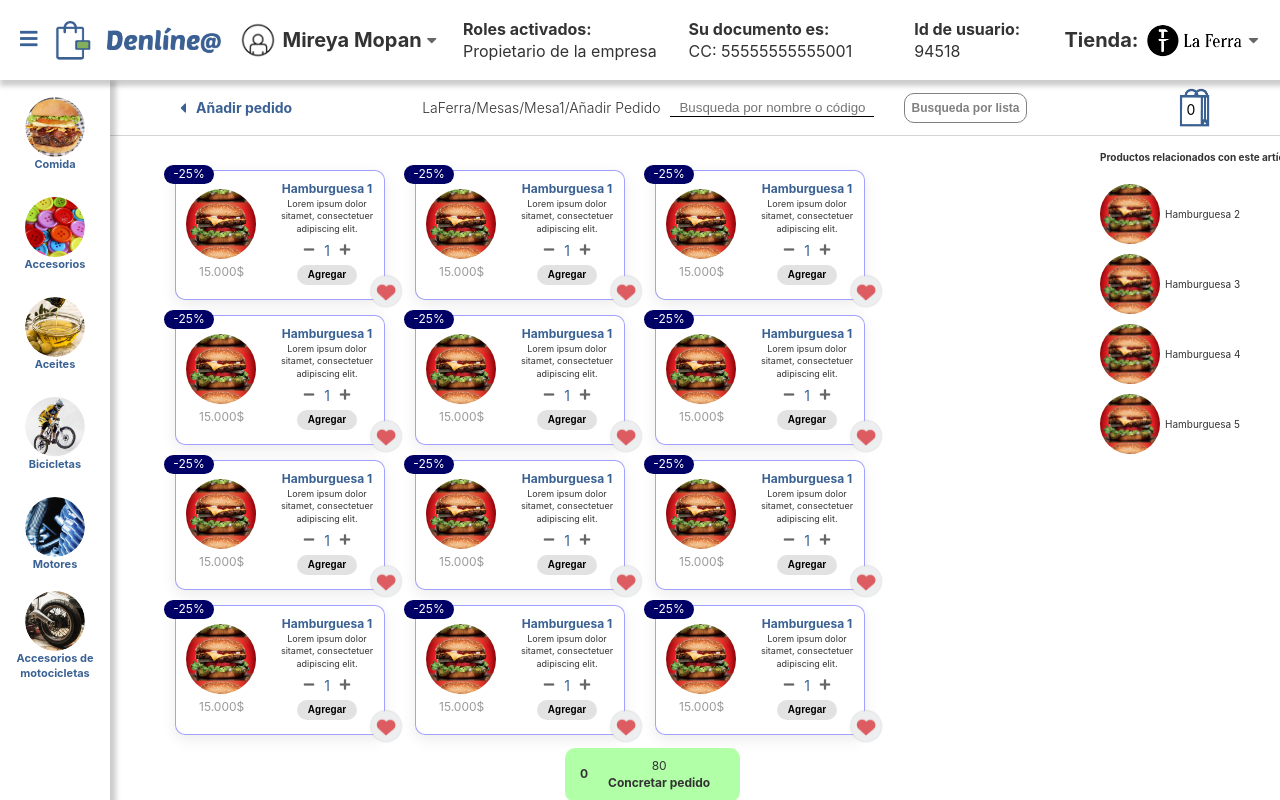
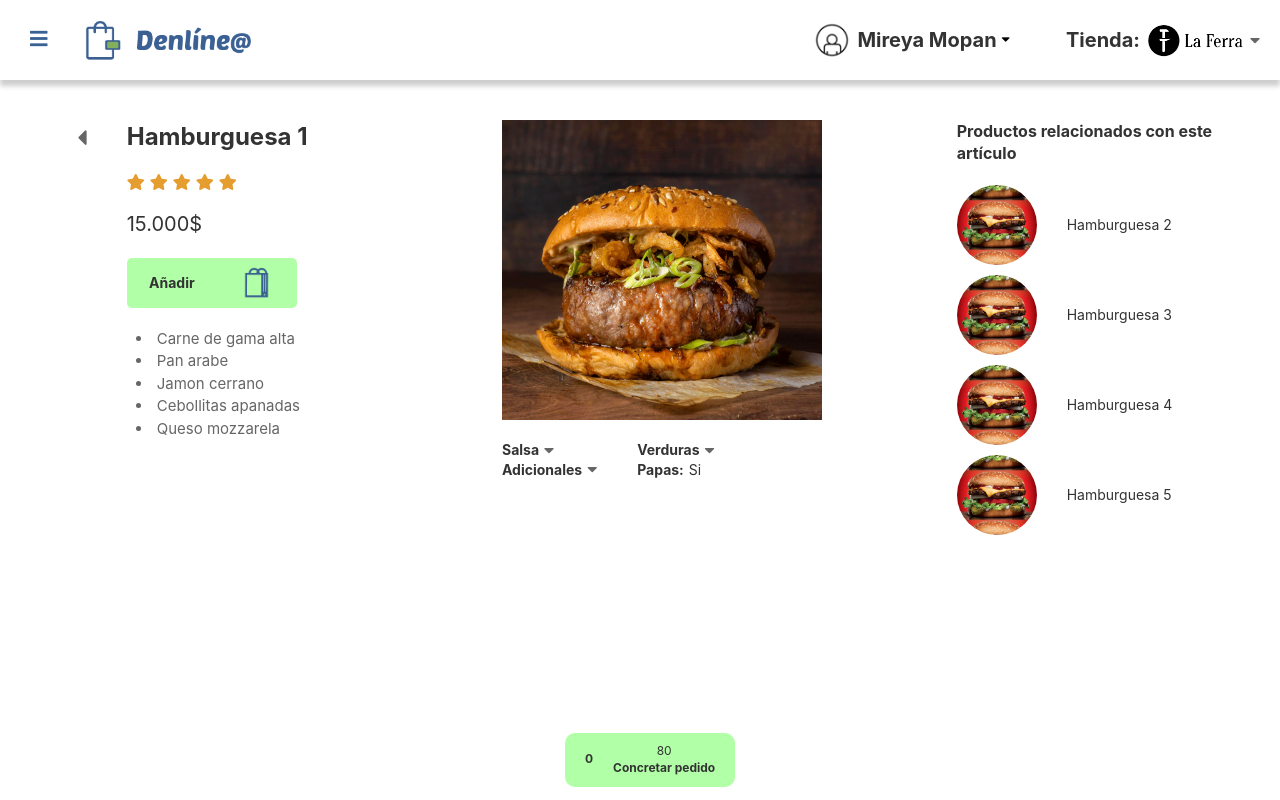
Before and after one commit to alexnaravez012/denlineamesas, a plain HTML site: page index.html in a window 1280 px wide. Drawn offline with nearby package versions, Linux system fonts and the light colour scheme.

Commit message:
correction of navbar and gallery

```diff
--- a/data/style.css
+++ b/data/style.css
@@ -1039,3 +1039,18 @@
     position: fixed !important;
     width: 150px;
 }
+
+.button-data-user {
+    border: none;
+    background-color: white;
+}
+
+.button-data-user:focus {
+    outline: none;
+}
+
+.drop-data-user {
+    border-bottom-right-radius: 15px;
+    border-bottom-left-radius: 15px;
+    padding: 20px !important;
+}
--- a/index.html
+++ b/index.html
@@ -14,32 +14,46 @@
 
 <body>
     <!--Navbar-->
-    <div class="uk-flex uk-flex-middle padding-horizontal-10 navbar">
-        <div uk-toggle="target: .menu-vertical; cls: show">
+    <div class="uk-flex uk-flex-between navbar">
+        <div class="uk-flex uk-flex-middle">
+            <div uk-toggle="target: .menu-vertical; cls: show" class="padding-horizontal-20">
                 <i class="fas fa-bars font-size-20 color-blue cursor-pointer" style="margin-left: 10px;" uk-toggle="target: .main-container; cls: width-menu-vertical"></i>
             </div>
+            <div>
                 <img src="./data/logo1.png" class="cursor-pointer logo1-size" alt="">
-        <div class="cursor-pointer uk-inline uk-flex uk-flex-middle uk-width-1-2">
+            </div>
+        </div>
+        <div class="uk-flex uk-flex-middle">
+            <div class="uk-inline cursor-pointer padding-horizontal-30">
+                <button class="button-data-user uk-flex uk-flex-middle">
                     <img class="logo-user-size" style="margin-right: 5px;" src="./data/user.png " alt=" ">
                     <h4 class="uk-text-bold uk-margin-remove" style="padding-right: 5px;">Mireya Mopan</h4>
                     <i class="fas fa-caret-down "></i>
-        </div>
-        <div class="uk-width-1-2 uk-visible@m">
+                </button>
+                <div uk-drop="mode: click">
+                    <div class="uk-card uk-card-body uk-card-default uk-box-shadow-large drop-data-user">
+                        <div class="padding-vertical-10">
                             <h5 class="uk-text-bold uk-margin-remove">Roles activados:</h5>
                             <h5 class="uk-margin-remove ">Propietario de la empresa</h5>
                         </div>
-        <div class="uk-width-1-2 uk-visible@m">
+                        <div class="hr-tab"></div>
+                        <div class="padding-vertical-10">
                             <h5 class="uk-text-bold uk-margin-remove ">Su documento es:</h5>
                             <h5 class="uk-margin-remove ">CC: 55555555555001</h5>
                         </div>
-        <div class="uk-width-1-3  uk-visible@m">
+                        <div class="hr-tab"></div>
+                        <div class="padding-vertical-10">
                             <h5 class="uk-text-bold uk-margin-remove">Id de usuario:</h5>
                             <h5 class="uk-margin-remove ">94518</h5>
                         </div>
-        <div class="cursor-pointer uk-flex uk-flex-middle uk-width-1-2">
+                    </div>
+                </div>
+            </div>
+            <div class="cursor-pointer uk-flex uk-flex-middle padding-horizontal-20">
                 <h4 class="uk-text-bold uk-margin-remove" style="padding-right: 5px;">Tienda:</h4>
                 <img class="logo2-size" style="margin-right: 5px;" src="./data/logo2.png " alt=" ">
                 <i class="fas fa-caret-down"></i>
+            </div>
         </div>
     </div>
     <!--Menu vertical ERP-->
@@ -566,7 +580,7 @@
             </div>
         </div>
         <!--Agregar producto-->
-        <div style="display: inline;">
+        <div style="display: none;">
             <div class="uk-flex uk-flex-middle uk-flex-wrap search-specific-navbar" style="padding-left: 180px;">
                 <i class="fas fa-caret-left uk-margin-remove color-blue cursor-pointer"></i>
                 <h6 class="color-blue uk-text-bold uk-margin-remove" style="padding-left: 10px;">Añadir pedido</h6>
@@ -1361,7 +1375,7 @@
             </div>
         </div>
         <!--Galeria-->
-        <div style="display: none;">
+        <div style="display: inline;">
             <div class="uk-flex uk-flex-around uk-flex-wrap" style="padding-top: 40px;">
                 <div class="uk-width-1-5" style="min-width: 300px !important;">
                     <div class="uk-flex">
@@ -1397,7 +1411,21 @@
                     </div>
                 </div>
                 <div class="uk-width-1-4" style="min-width: 300px !important;">
-                    <img class="size-img-galery" src="./data/burguer2.png" alt="">
+                    <div class="uk-position-relative uk-visible-toggle uk-light" tabindex="-1" uk-slideshow>
+                        <ul class="uk-slideshow-items" style="height: 300px;">
+                            <li>
+                                <img data-src="./data/burguer2.png" width="1800" height="1900" alt="" uk-cover uk-img="target: !ul > :last-child, !* +*">
+                            </li>
+                            <li>
+                                <img data-src="./data/burguer2.png" width="1800" height="1900" alt="" uk-cover uk-img="target: !* -*, !* +*">
+                            </li>
+                            <li>
+                                <img data-src="./data/burguer2.png" width="1800" height="1900" alt="" uk-cover uk-img="target: !* -*, !ul > :first-child">
+                            </li>
+                        </ul>
+                        <a class="uk-position-center-left uk-position-small uk-hidden-hover" href="#" uk-slidenav-previous uk-slideshow-item="previous"></a>
+                        <a class="uk-position-center-right uk-position-small uk-hidden-hover" href="#" uk-slidenav-next uk-slideshow-item="next"></a>
+                    </div>
                     <div class="uk-flex uk-flex-middle" style="padding-top: 20px;">
                         <div>
                             <div class="uk-flex uk-flex-middle">
```
Lines whose indentation alone changed are shown as unchanged.
